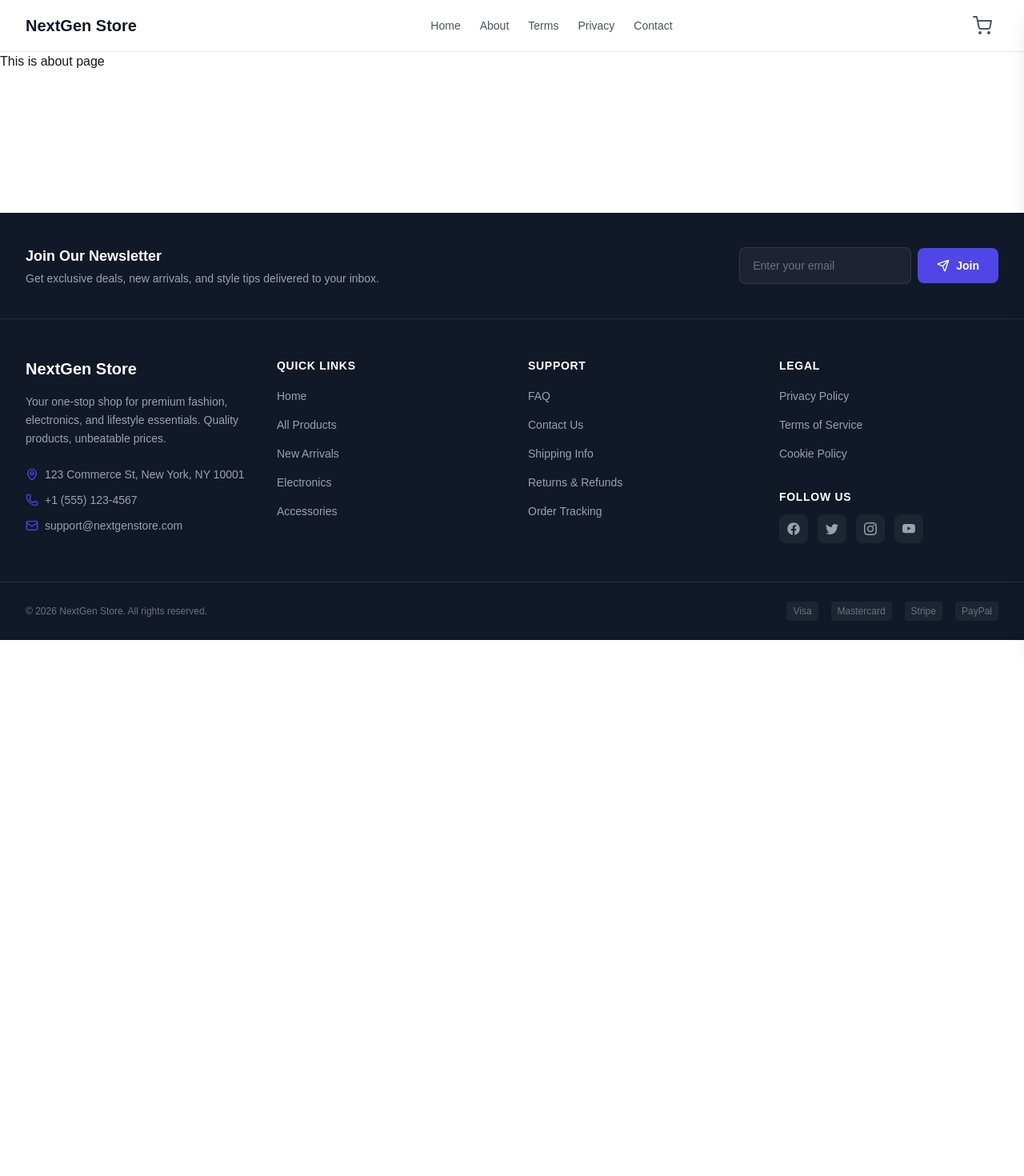
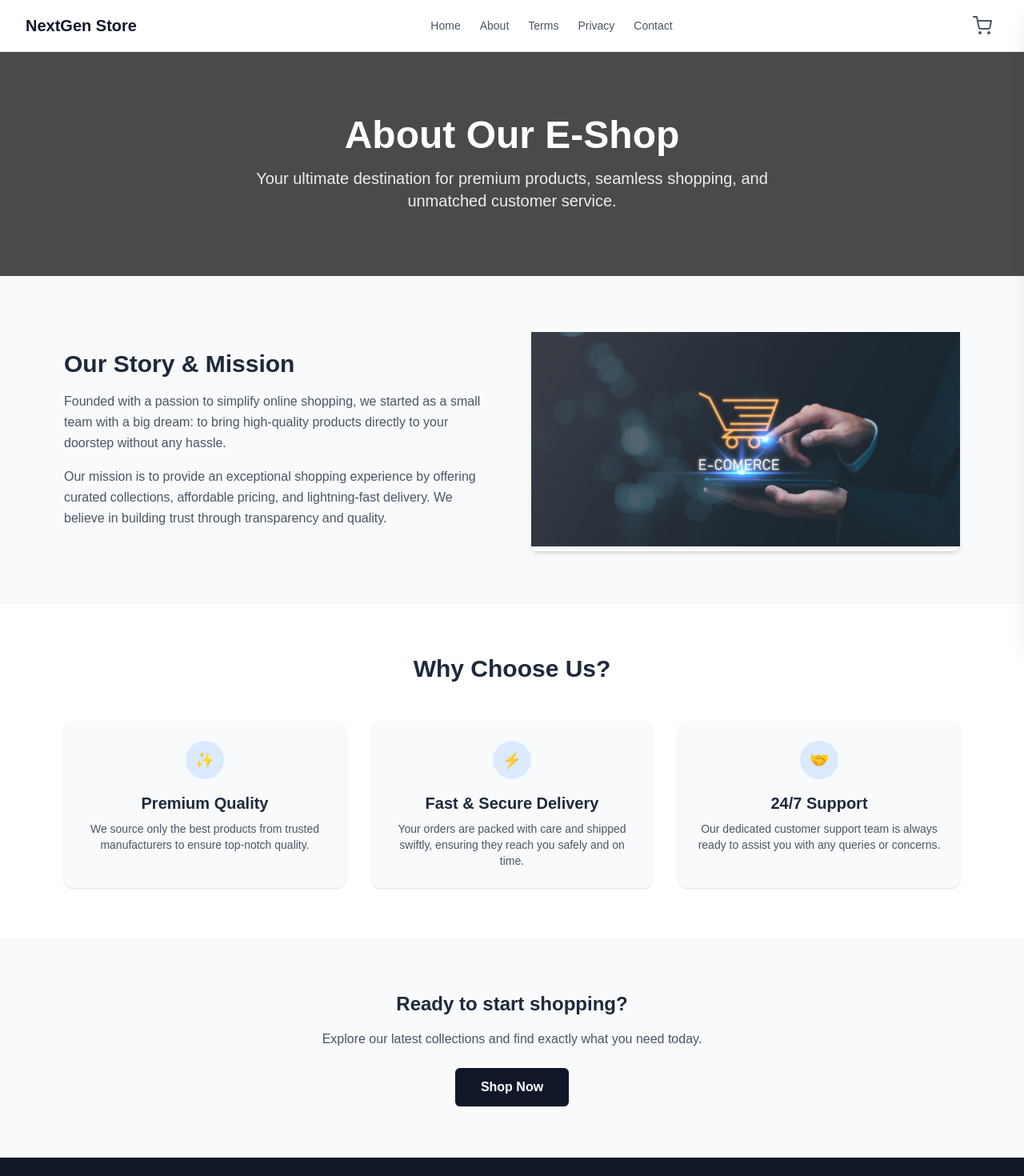
Before and after one commit to TauhidOSD/E-Commerce-NextJs, a Next.js app: page /about in a window 1280 px wide. Shown: the top 1470 px of the page at 80% size. Before the commit the page ends 800 px from the top, so only its background shows below. Built offline with nearby package versions, Linux system fonts and the light colour scheme.

Commit message:
Some section ui more polishing

```diff
--- a/src/app/about/page.tsx
+++ b/src/app/about/page.tsx
@@ -1,6 +1,80 @@
+"use client"
+import Link from 'next/link';
+import React from 'react';
+
 const About = () => {
     return (
-        <div>This is about page</div>
-    )
-}
-export default About
+        <div className="bg-gray-50 min-h-screen">
+            {/* Hero Section */}
+            <div className="bg-black/70 text-white py-20 px-4 text-center">
+                <h1 className="text-4xl md:text-5xl font-bold mb-4">About Our E-Shop</h1>
+                <p className="text-lg md:text-xl max-w-2xl mx-auto opacity-90">
+                    Your ultimate destination for premium products, seamless shopping, and unmatched customer service.
+                </p>
+            </div>
+
+            {/* Our Story / Mission Section */}
+            <div className="max-w-6xl mx-auto px-4 py-16 grid md:grid-cols-2 gap-12 items-center">
+                <div>
+                    <h2 className="text-3xl font-bold text-gray-800 mb-4">Our Story & Mission</h2>
+                    <p className="text-gray-600 mb-4 leading-relaxed">
+                        Founded with a passion to simplify online shopping, we started as a small team with a big dream:
+                        to bring high-quality products directly to your doorstep without any hassle.
+                    </p>
+                    <p className="text-gray-600 leading-relaxed">
+                        Our mission is to provide an exceptional shopping experience by offering curated collections,
+                        affordable pricing, and lightning-fast delivery. We believe in building trust through transparency
+                        and quality.
+                    </p>
+                </div>
+                <div className=" h-64 md:h-70 rounded-lg flex items-center justify-center text-gray-500 shadow-md">
+                    {/* Apni ekhane bhalo ekta image boshate paren */}
+                    <span className="text-lg font-semibold"><img src="/image.png" alt="" /></span>
+                </div>
+            </div>
+
+            {/* Why Choose Us Section */}
+            <div className="bg-white py-16 border-t border-b border-gray-100">
+                <div className="max-w-6xl mx-auto px-4 text-center">
+                    <h2 className="text-3xl font-bold text-gray-800 mb-12">Why Choose Us?</h2>
+
+                    <div className="grid md:grid-cols-3 gap-8">
+                        {/* Feature 1 */}
+                        <div className="p-6 bg-gray-50 rounded-xl shadow-sm hover:shadow-md transition">
+                            <div className="w-12 h-12 bg-blue-100 text-blue-600 rounded-full flex items-center justify-center mx-auto mb-4 text-xl font-bold">✨</div>
+                            <h3 className="text-xl font-semibold text-gray-800 mb-2">Premium Quality</h3>
+                            <p className="text-gray-600 text-sm">We source only the best products from trusted manufacturers to ensure top-notch quality.</p>
+                        </div>
+
+                        {/* Feature 2 */}
+                        <div className="p-6 bg-gray-50 rounded-xl shadow-sm hover:shadow-md transition">
+                            <div className="w-12 h-12 bg-blue-100 text-blue-600 rounded-full flex items-center justify-center mx-auto mb-4 text-xl font-bold">⚡</div>
+                            <h3 className="text-xl font-semibold text-gray-800 mb-2">Fast & Secure Delivery</h3>
+                            <p className="text-gray-600 text-sm">Your orders are packed with care and shipped swiftly, ensuring they reach you safely and on time.</p>
+                        </div>
+
+                        {/* Feature 3 */}
+                        <div className="p-6 bg-gray-50 rounded-xl shadow-sm hover:shadow-md transition">
+                            <div className="w-12 h-12 bg-blue-100 text-blue-600 rounded-full flex items-center justify-center mx-auto mb-4 text-xl font-bold">🤝</div>
+                            <h3 className="text-xl font-semibold text-gray-800 mb-2">24/7 Support</h3>
+                            <p className="text-gray-600 text-sm">Our dedicated customer support team is always ready to assist you with any queries or concerns.</p>
+                        </div>
+                    </div>
+                </div>
+            </div>
+
+            {/* Footer Call to Action */}
+            <div className="max-w-4xl mx-auto text-center py-16 px-4">
+                <h3 className="text-2xl font-bold text-gray-800 mb-4">Ready to start shopping?</h3>
+                <p className="text-gray-600 mb-6">Explore our latest collections and find exactly what you need today.</p>
+                <Link href="/#products">
+                    <button className="bg-gray-900 hover:bg-gray-800 text-white font-semibold px-8 py-3 rounded-md transition duration-300 shadow">
+                        Shop Now
+                    </button>
+                </Link>
+            </div>
+        </div>
+    );
+};
+
+export default About;
--- a/src/app/contact/page.tsx
+++ b/src/app/contact/page.tsx
@@ -1,6 +1,6 @@
 
 
- const Contact= () => {
+const Contact = () => {
   return (
     <div>This is contact page</div>
   )
--- a/src/components/CartSideBar.tsx
+++ b/src/components/CartSideBar.tsx
@@ -28,9 +28,8 @@ export default function CartSidebar({ isOpen, onClose }: CartSidebarProps) {
 
       {/* Sidebar */}
       <div
-        className={`fixed right-0 top-0 h-full w-full max-w-md bg-white shadow-xl z-50 transform transition-transform duration-300 ease-in-out ${
-          isOpen ? 'translate-x-0' : 'translate-x-full'
-        }`}
+        className={`fixed right-0 top-0 h-full w-full max-w-md bg-white shadow-xl z-50 transform transition-transform duration-300 ease-in-out ${isOpen ? 'translate-x-0' : 'translate-x-full'
+          }`}
       >
         <div className="flex flex-col h-full">
           {/* Header */}
@@ -73,7 +72,7 @@ export default function CartSidebar({ isOpen, onClose }: CartSidebarProps) {
                 <Link
                   href="/"
                   onClick={onClose}
-                  className="px-6 py-3 bg-gray-900 text-white rounded-lg font-medium hover:bg-gray-800 transition-colors"
+                  className="px-6 py-3  bg-accent text-white rounded-lg font-medium hover:bg-gray-800 transition-colors"
                 >
                   Continue Shopping
                 </Link>
--- a/src/components/home/FlashSaleBanner.tsx
+++ b/src/components/home/FlashSaleBanner.tsx
@@ -94,7 +94,7 @@ export default function FlashSaleBanner() {
         {/* CTA */}
         <Link
           href="/#products"
-          className="mt-10 inline-flex items-center gap-2 rounded-lg bg-white px-10 py-4 text-sm font-bold text-primary shadow-lg transition-all duration-300 hover:scale-105 hover:shadow-xl"
+          className="mt-10 inline-flex items-center gap-2 rounded-lg bg-gray-900 px-10 py-4 text-sm font-bold text-white shadow-lg transition-all duration-300 hover:scale-105 hover:shadow-xl"
         >
           <Zap className="h-4 w-4" />
           Grab the Deal
--- a/src/components/home/Footer.tsx
+++ b/src/components/home/Footer.tsx
@@ -53,7 +53,7 @@ export default function Footer() {
               placeholder="Enter your email"
               className="w-full rounded-lg border border-white/10 bg-white/5 px-4 py-3 text-sm text-white placeholder:text-gray-500 focus:border-primary focus:outline-none focus:ring-1 focus:ring-primary"
             />
-            <button className="inline-flex shrink-0 items-center gap-2 rounded-lg bg-primary px-6 py-3 text-sm font-semibold text-white transition-all duration-300 hover:bg-primary-dark">
+            <button className="inline-flex shrink-0 items-center gap-2 rounded-lg  bg-accent px-6 py-3 text-sm font-semibold text-white transition-all duration-300 hover: bg-accent">
               <Send className="h-4 w-4" />
               Join
             </button>
@@ -75,15 +75,15 @@ export default function Footer() {
             </p>
             <div className="mt-6 space-y-3 text-sm text-gray-400">
               <div className="flex items-center gap-2">
-                <MapPin className="h-4 w-4 shrink-0 text-primary" />
+                <MapPin className="h-4 w-4 shrink-0 text-accent" />
                 <span>123 Commerce St, New York, NY 10001</span>
               </div>
               <div className="flex items-center gap-2">
-                <Phone className="h-4 w-4 shrink-0 text-primary" />
+                <Phone className="h-4 w-4 shrink-0 text-accent" />
                 <span>+1 (555) 123-4567</span>
               </div>
               <div className="flex items-center gap-2">
-                <Mail className="h-4 w-4 shrink-0 text-primary" />
+                <Mail className="h-4 w-4 shrink-0 text-accent" />
                 <span>support@nextgenstore.com</span>
               </div>
             </div>
--- a/src/components/home/Testimonials.tsx
+++ b/src/components/home/Testimonials.tsx
@@ -17,7 +17,7 @@ const testimonials: Testimonial[] = [
       "Absolutely love the quality! The running shoes are incredibly comfortable and the shipping was super fast. Will definitely order again.",
     rating: 5,
     initials: "SM",
-    color: "bg-primary",
+    color: "bg-black/60",
   },
   {
     name: "James Rodriguez",
@@ -72,11 +72,10 @@ function StarRating({ rating }: { rating: number }) {
       {Array.from({ length: 5 }).map((_, i) => (
         <Star
           key={i}
-          className={`h-4 w-4 ${
-            i < rating
+          className={`h-4 w-4 ${i < rating
               ? "fill-accent text-accent"
               : "fill-gray-200 text-gray-200"
-          }`}
+            }`}
         />
       ))}
     </div>
--- a/src/components/home/ValueProposition.tsx
+++ b/src/components/home/ValueProposition.tsx
@@ -50,8 +50,8 @@ export default function ValueProposition() {
                 key={feature.title}
                 className="group rounded-xl border border-border bg-white p-8 text-center shadow-sm transition-all duration-300 hover:-translate-y-1 hover:shadow-md"
               >
-                <div className="mx-auto mb-5 flex h-14 w-14 items-center justify-center rounded-full bg-primary/10 transition-colors duration-300 group-hover:bg-primary/20">
-                  <Icon className="h-7 w-7 text-primary" />
+                <div className="mx-auto mb-5 flex h-14 w-14 items-center justify-center rounded-full bg-black/60 transition-colors duration-300 group-hover:bg-primary/20">
+                  <Icon className="h-7 w-7 text-accent" />
                 </div>
                 <h3 className="mb-2 text-lg font-semibold text-gray-900">
                   {feature.title}
```
Also changed, not shown: src/components/ProductGrid.tsx (+13 -13 lines), src/components/home/HeroSection.tsx (+5 -5 lines), public/image.png (added).
